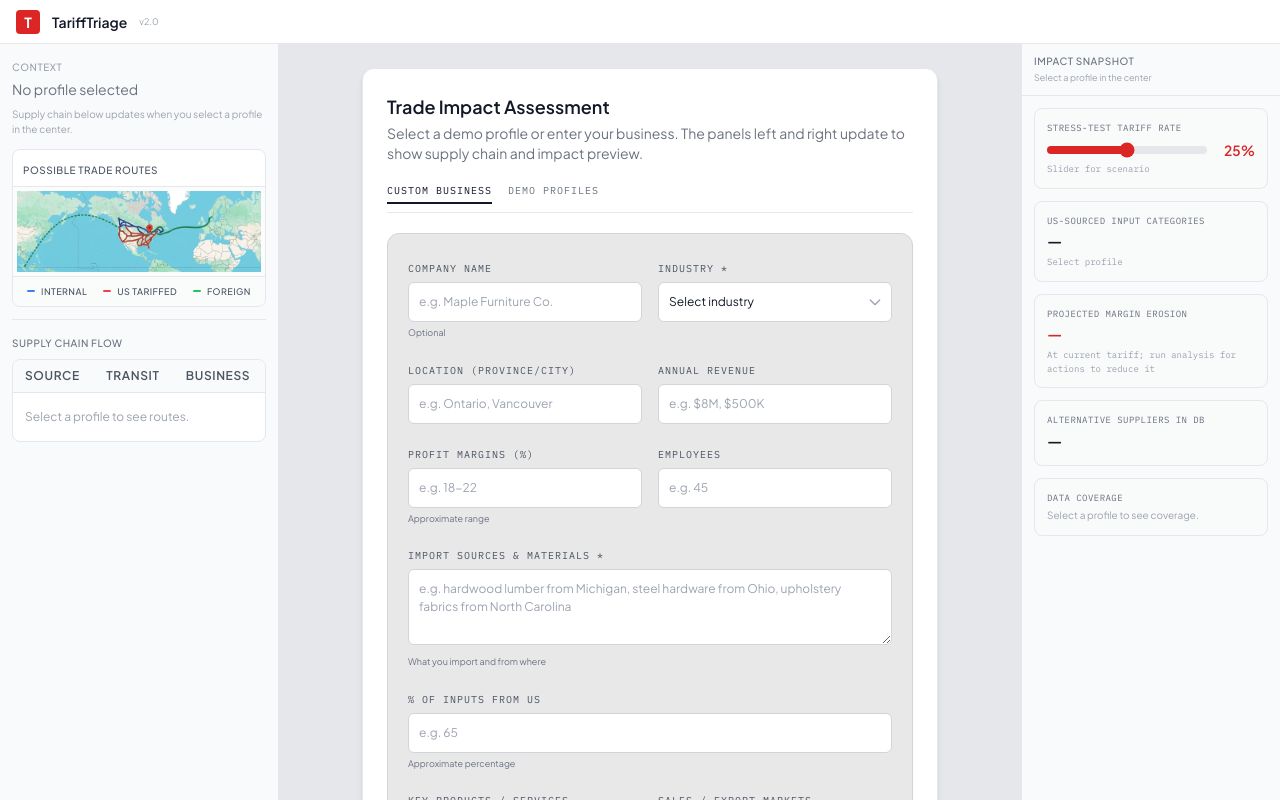
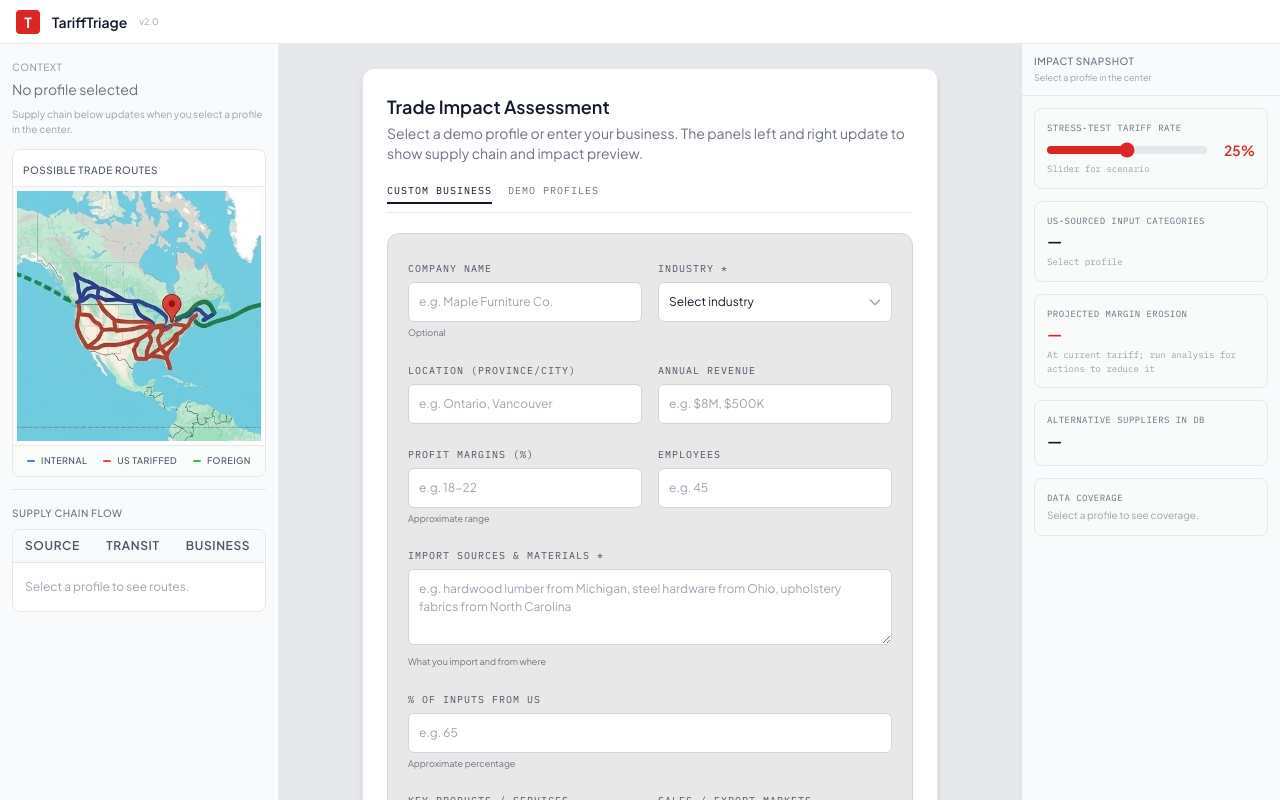
Before and after one commit to Roundist/HackCanada2026, a React (Vite) app in the folder frontend/: page / in a window 1280 px wide. Built offline with nearby package versions, Linux system fonts and the light colour scheme.

Commit message:
fix map length

```diff
--- a/frontend/src/components/RoutesMap.tsx
+++ b/frontend/src/components/RoutesMap.tsx
@@ -13,8 +13,8 @@ interface RoutesMapProps {
 
 const sizeClasses = {
   compact: "max-w-[260px]",
-  default: "max-w-[480px]",
-  large: "max-w-[640px]",
+  default: "w-full flex-1",
+  large: "w-full flex-1",
 };
 
 export default function RoutesMap({ size = "default", variant = "light", className = "" }: RoutesMapProps) {
@@ -36,7 +36,7 @@ export default function RoutesMap({ size = "default", variant = "light", classNa
         <img
           src={regmapImg}
           alt="Trade routes: internal (blue), US tariffed (red), foreign (green)"
-          className="w-full h-auto object-contain object-center"
+          className="w-full h-[250px] object-cover object-center"
         />
       </div>
       <div
--- a/frontend/src/components/SurvivalPlan.tsx
+++ b/frontend/src/components/SurvivalPlan.tsx
@@ -187,7 +187,7 @@ export default function SurvivalPlan({ result, onReset, sessionId, hsClassificat
           initial={{ opacity: 0, y: 8 }}
           animate={{ opacity: 1, y: 0 }}
           transition={{ delay: 0.12 }}
-          className="w-full max-w-2xl"
+          className="w-full"
         >
           <h3 className={`text-[10px] font-mono uppercase tracking-widest mb-3 ${t.label}`}>
             Trade routes
```
